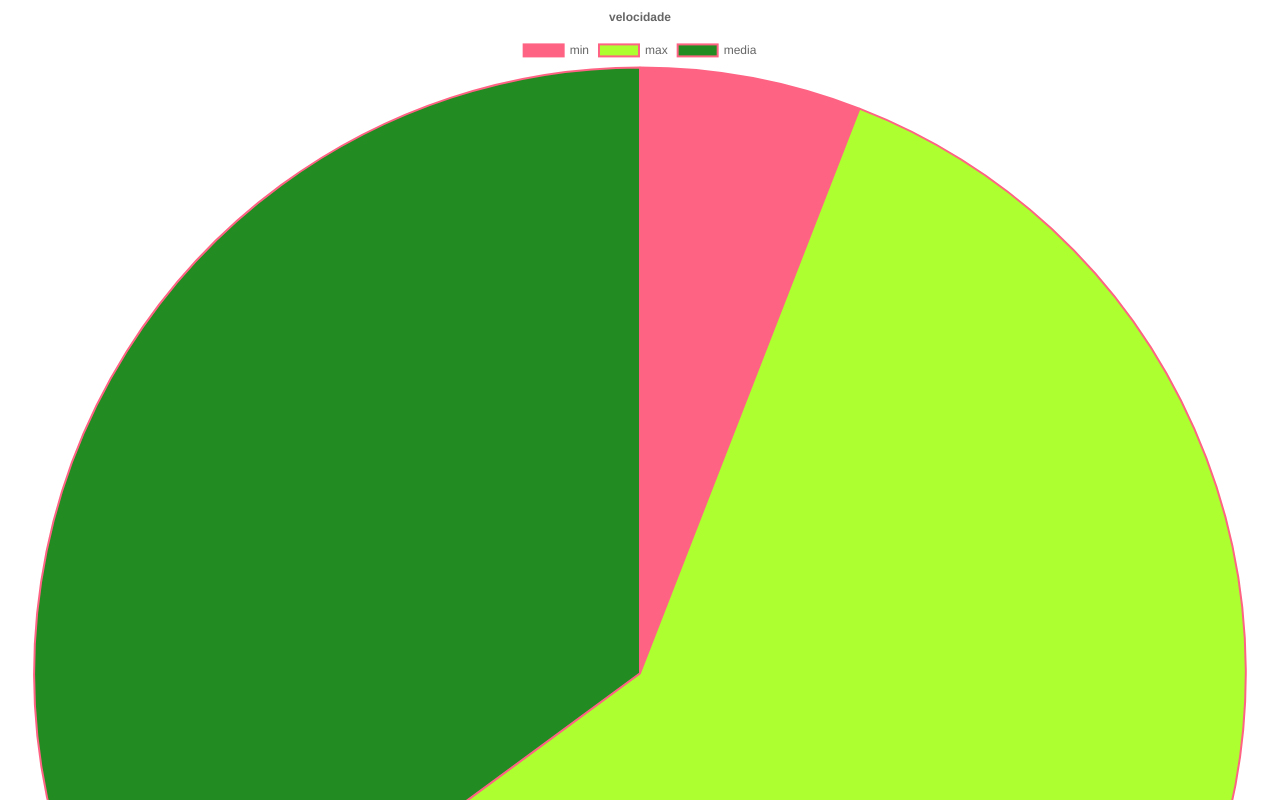
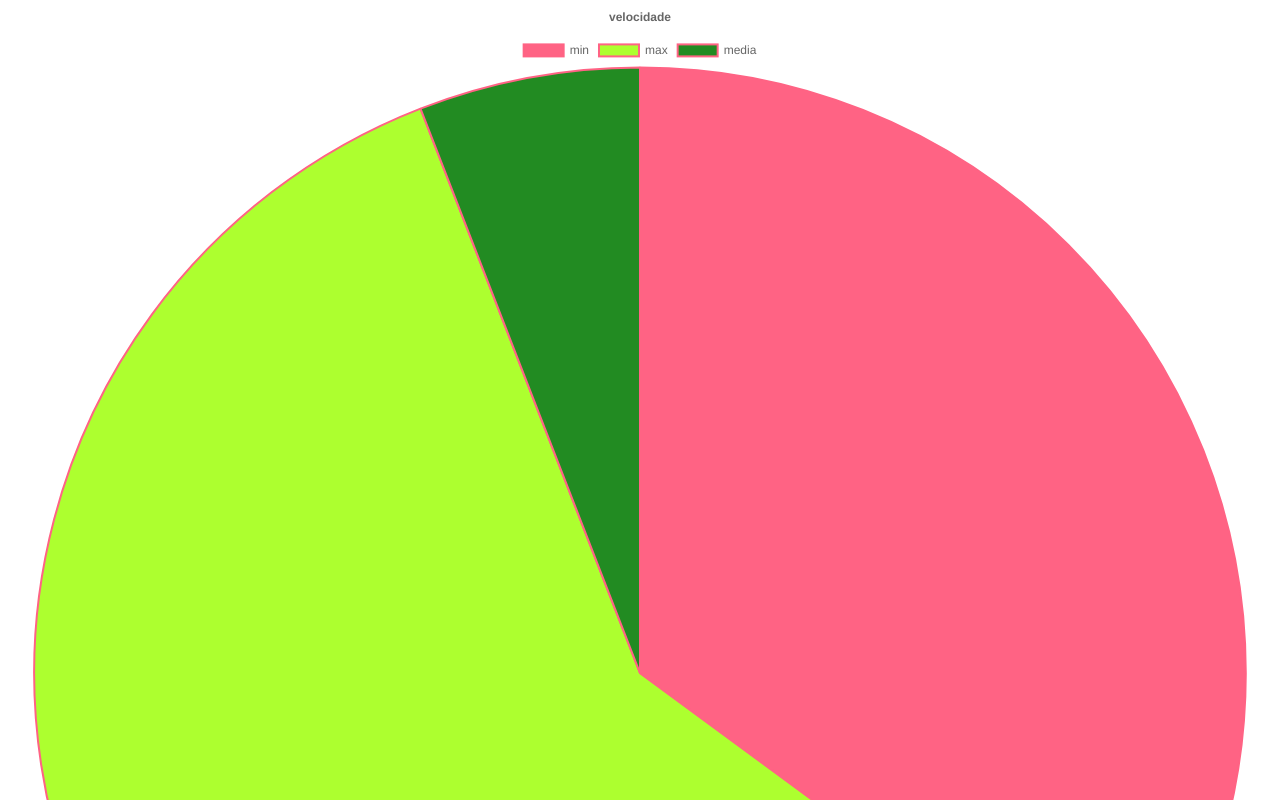
Before and after one commit to ariadneh/DesafioDrumWave, a plain HTML site: page index.html in a window 1280 px wide. Shown: the top 800 px of the page. Drawn offline with nearby package versions, Linux system fonts and the light colour scheme.

Commit message:
dataFunctions esquematizado

```diff
--- /dev/null
+++ b/dataFunctions.js
@@ -0,0 +1,39 @@
+const getData = (colName) => {
+  let indexPosition = nomeColunas.findIndex((user, index) => user === colName);
+  return heroisTable.filter((user, index) => index === indexPosition);
+}
+
+// ---------------------------------------------------------------------------
+// FUNÇÕES PARA COLUNAS NUMÉRICAS
+const media = ( array ) => array.reduce((acc, cur) => acc + cur, 0 ) / array.length;
+
+const maxNumber = (array) => {
+  let maxNumber = 0;
+  array.map((val) => maxNumber = val > maxNumber ? val : maxNumber);
+  return maxNumber;
+}
+
+const minNumber = (array) => {
+  let minNumber = 9999;
+  array.map((val) => minNumber = val < minNumber ? val : minNumber);
+  return minNumber;
+}
+
+const numberData = (array) => {
+  return [media(array), maxNumber(array), minNumber(array)]
+}
+// ---------------------------------------------------------------------------
+// FUNÇÕES PARA COLUNAS CATEGÓRICAS
+
+
+// ---------------------------------------------------------------------------
+// FUNÇÕES PARA COLUNAS DE TEXTO
+
+const numberOfWords = (string) => {
+  let words = string.split(' ');
+  return words.length - 1;
+}
+
+const numberOfChar = (string) => {
+  return string.length;
+}
--- a/dine.js
+++ /dev/null
@@ -1,67 +0,0 @@
-const getData = (input) => {
-  let indexPosition = nomeColunas.findIndex((user, index) => user === input);
-  return heroisTable.filter((user, index) => index === indexPosition);
-}
-console.log(getData('Super Name'));
-
-
-const media = ( array ) => array.reduce((acc, cur) => acc + cur, 0 ) / array.length;
-
-const maxNumber = (array) => {
-  let maxNumber = 0;
-  array.map((val) => maxNumber = val > maxNumber ? val : maxNumber);
-  return maxNumber;
-}
-
-const minNumber = (array) => {
-  let minNumber = 9999;
-  array.map((val) => minNumber = val < minNumber ? val : minNumber);
-  return minNumber;
-}
-
-console.log('NUMBERS');
-
-console.log(heroisTable[10]);
-console.log(media(heroisTable[10]));
-console.log(maxNumber(heroisTable[10]));
-console.log(minNumber(heroisTable[10]));
-
-
-const numberOfWords = (string) => {
-  let words = string.split(' ');
-  return words.length - 1;
-}
-
-const numberOfChar = (string) => {
-  return string.length;
-}
-
-
-
-console.log('TEXT');
-
-console.log(numberOfWords('um dois tres quatro cinco seis'));
-console.log(numberOfChar('um dois tres quatro cinco seis'));
-
-
-// function mainChart(chartLocation, chartType, labels, chartLabel, data, chartTitle) {
-//   var ctx = document.getElementById(chartLocation).getContext('2d');
-//   var chart = new Chart(ctx, {
-//     type: chartType,
-//     data: {
-//         labels: labels,
-//         datasets: [{
-//             label: chartLabel,
-//             backgroundColor: 'rgb(255, 99, 132)',
-//             borderColor: 'rgb(255, 99, 132)',
-//             data: data,
-//         }]
-//     },
-//     options: {
-//       title: {
-//           display: true,
-//           text: chartTitle
-//       }
-//   }
-// });
-// }
--- a/index.html
+++ b/index.html
@@ -29,7 +29,7 @@
 		<!-- Main configuration file(s) -->
 		<script type="text/javascript" src="./tabelaHerois.js"></script>
 		<script type="text/javascript" src="./Main.js"></script>
-		<script type="text/javascript" src="./dine.js"></script>
+		<script type="text/javascript" src="./dataFunctions.js"></script>
 		<script type="text/javascript" src="./mainChart.js"></script>
 	</body>
 </html>
--- a/mainChart.js
+++ b/mainChart.js
@@ -21,28 +21,28 @@ function mainChart(chartLocation, chartType, labels, chartLabel, data, chartTitl
   }
 
 // GRÁFICO PUBLISHER
-mainChart('publisher', 'pie', ['min', 'max', 'media'], 'indice da velocidade', [minNumber(heroisTable[12]), maxNumber(heroisTable[12]), media(heroisTable[12])], 'velocidade');
+mainChart('publisher', 'pie', ['min', 'max', 'media'], 'indice da velocidade', numberData(heroisTable[12]), 'velocidade');
 // GRÁFICO CREATORS
-mainChart('creators', 'pie', ['min', 'max', 'media'], 'indice da velocidade', [minNumber(heroisTable[12]), maxNumber(heroisTable[12]), media(heroisTable[12])], 'velocidade');
+mainChart('creators', 'pie', ['min', 'max', 'media'], 'indice da velocidade', numberData(heroisTable[12]), 'velocidade');
 // GRÁFICO GENDER
-mainChart('gender', 'pie', ['min', 'max', 'media'], 'indice da velocidade', [minNumber(heroisTable[12]), maxNumber(heroisTable[12]), media(heroisTable[12])], 'velocidade');
+mainChart('gender', 'pie', ['min', 'max', 'media'], 'indice da velocidade', numberData(heroisTable[12]), 'velocidade');
 // GRÁFICO CHARACTER TYPE
-mainChart('characterType', 'pie', ['min', 'max', 'media'], 'indice da velocidade', [minNumber(heroisTable[12]), maxNumber(heroisTable[12]), media(heroisTable[12])], 'velocidade');
+mainChart('characterType', 'pie', ['min', 'max', 'media'], 'indice da velocidade', numberData(heroisTable[12]), 'velocidade');
 // GRÁFICO APPEARANCES
-mainChart('appearances', 'bar', ['min', 'max', 'media'], 'indice da velocidade', [minNumber(heroisTable[12]), maxNumber(heroisTable[12]), media(heroisTable[12])], 'velocidade');
+mainChart('appearances', 'bar', ['min', 'max', 'media'], 'indice da velocidade', numberData(heroisTable[12]), 'velocidade');
 // GRÁFICO INTELLIGENCE
-mainChart('intelligence', 'bar', ['min', 'max', 'media'], 'indice da velocidade', [minNumber(heroisTable[12]), maxNumber(heroisTable[12]), media(heroisTable[12])], 'velocidade');
+mainChart('intelligence', 'bar', ['min', 'max', 'media'], 'indice da velocidade', numberData(heroisTable[12]), 'velocidade');
 // GRÁFICO STRENGTH
-mainChart('strength', 'bar', ['min', 'max', 'media'], 'indice da velocidade', [minNumber(heroisTable[12]), maxNumber(heroisTable[12]), media(heroisTable[12])], 'velocidade');
+mainChart('strength', 'bar', ['min', 'max', 'media'], 'indice da velocidade', numberData(heroisTable[12]), 'velocidade');
 // GRÁFICO SPEED
-mainChart('speed', 'bar', ['min', 'max', 'media'], 'indice da velocidade', [minNumber(heroisTable[12]), maxNumber(heroisTable[12]), media(heroisTable[12])], 'velocidade');
+mainChart('speed', 'bar', ['min', 'max', 'media'], 'indice da velocidade', numberData(heroisTable[12]), 'velocidade');
 // GRÁFICO DURABILITY
-mainChart('durability', 'bar', ['min', 'max', 'media'], 'indice da velocidade', [minNumber(heroisTable[12]), maxNumber(heroisTable[12]), media(heroisTable[12])], 'velocidade');
+mainChart('durability', 'bar', ['min', 'max', 'media'], 'indice da velocidade', numberData(heroisTable[12]), 'velocidade');
 // GRÁFICO POWER
-mainChart('power', 'bar', ['min', 'max', 'media'], 'indice da velocidade', [minNumber(heroisTable[12]), maxNumber(heroisTable[12]), media(heroisTable[12])], 'velocidade');
+mainChart('power', 'bar', ['min', 'max', 'media'], 'indice da velocidade', numberData(heroisTable[12]), 'velocidade');
 // GRÁFICO COMBAT
-mainChart('combat', 'bar', ['min', 'max', 'media'], 'indice da velocidade', [minNumber(heroisTable[12]), maxNumber(heroisTable[12]), media(heroisTable[12])], 'velocidade');
+mainChart('combat', 'bar', ['min', 'max', 'media'], 'indice da velocidade', numberData(heroisTable[12]), 'velocidade');
 // GRÁFICO GOOD OR BAD
-mainChart('goodOrBad', 'bar', ['min', 'max', 'media'], 'indice da velocidade', [minNumber(heroisTable[12]), maxNumber(heroisTable[12]), media(heroisTable[12])], 'velocidade');
+mainChart('goodOrBad', 'bar', ['min', 'max', 'media'], 'indice da velocidade', numberData(heroisTable[12]), 'velocidade');
 // GRÁFICO DESCRIPTION
-mainChart('description', 'horizontalBar', ['min', 'max', 'media'], 'indice da velocidade', [minNumber(heroisTable[12]), maxNumber(heroisTable[12]), media(heroisTable[12])], 'velocidade');
+mainChart('description', 'horizontalBar', ['min', 'max', 'media'], 'indice da velocidade', numberData(heroisTable[12]), 'velocidade');
```
